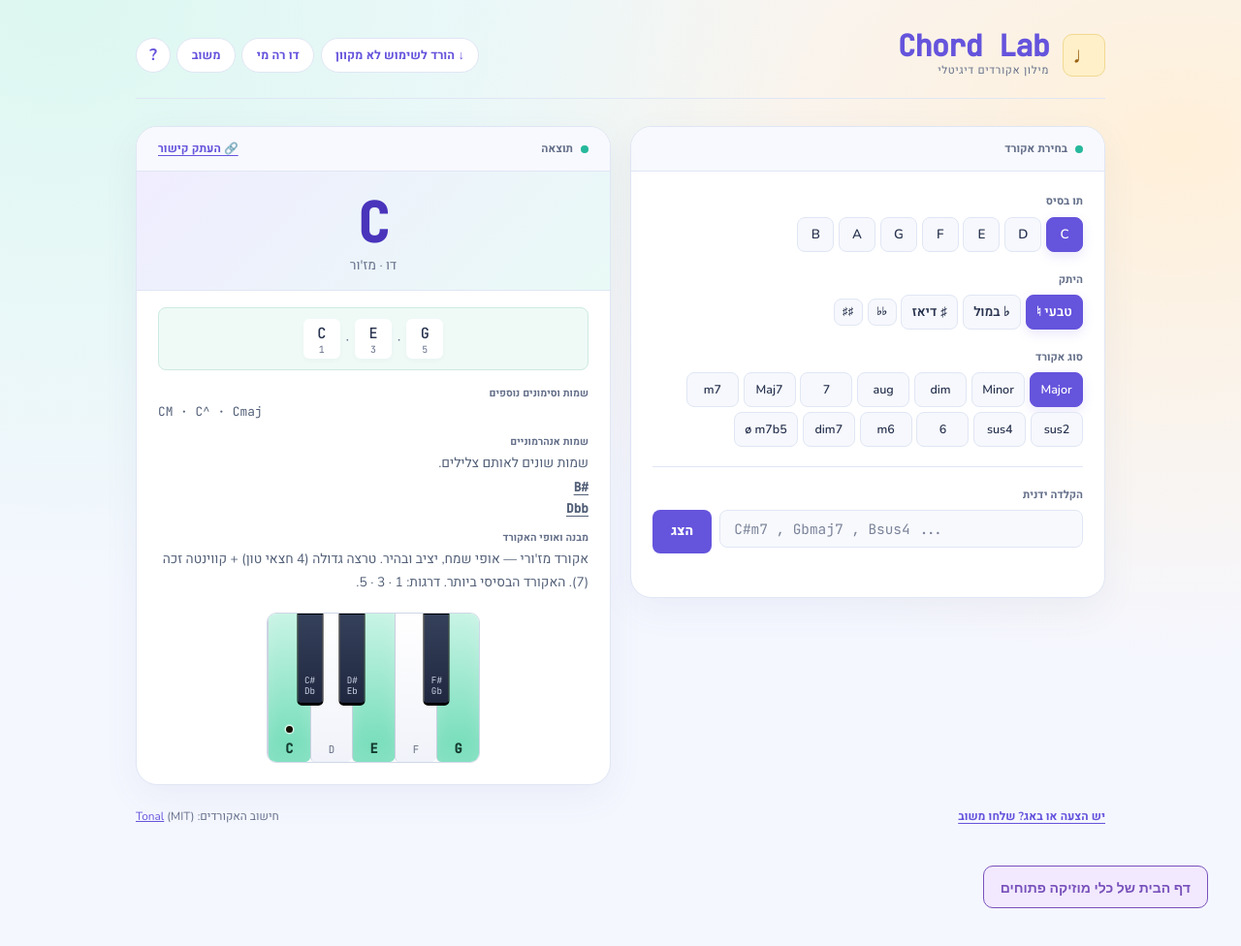
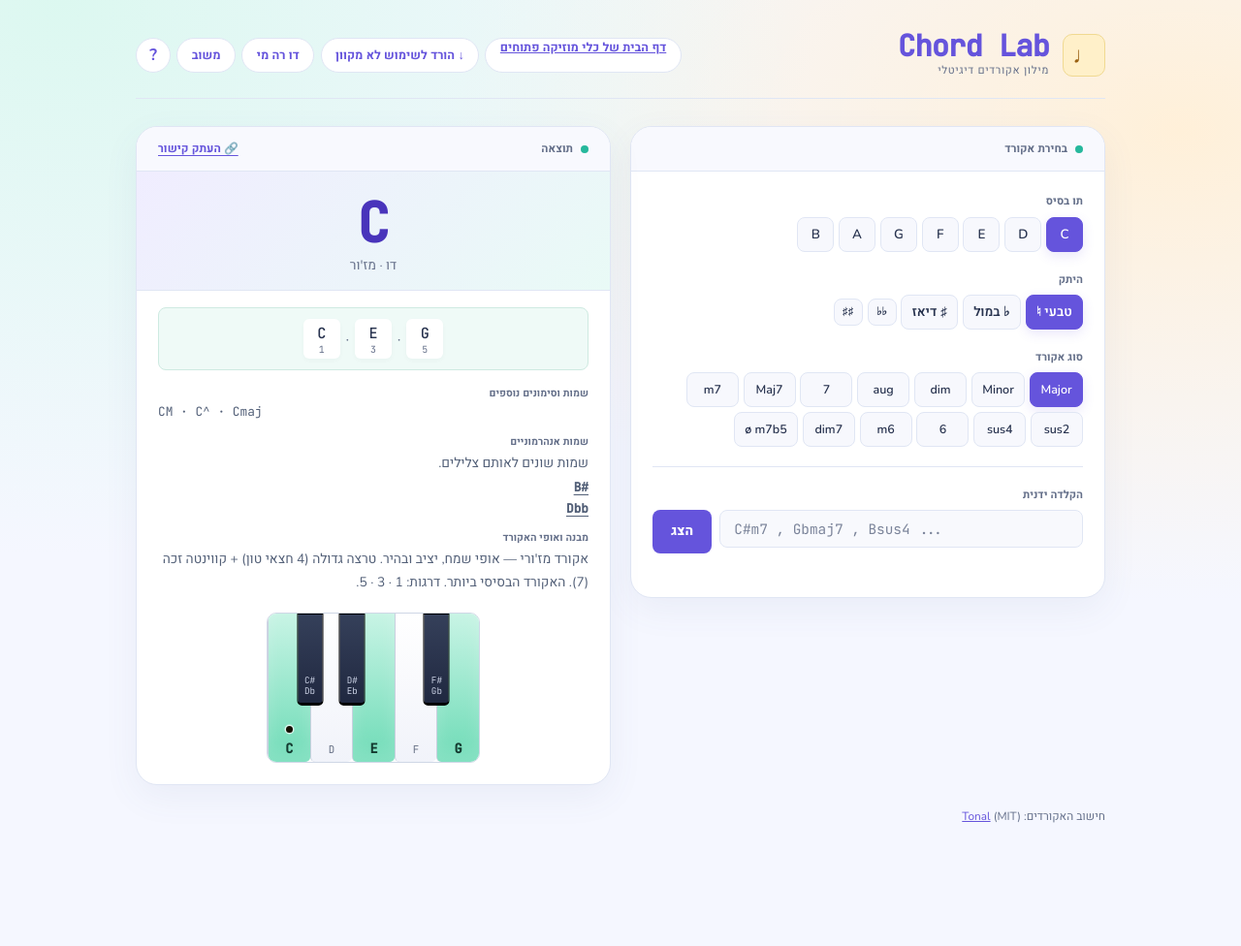
Before and after one commit to openmusictools/chord-lab, a website: page index.html in a window 1280 px wide. Shown: the whole page at 97% size. After the commit the page ends 899 px from the top, so only its background shows below. Drawn offline with Linux system fonts and the light colour scheme.

Commit message:
Place home and feedback beside existing header buttons

```diff
--- a/index.html
+++ b/index.html
@@ -25,7 +25,7 @@
       <div class="logo-icon" aria-hidden="true">♩</div>
       <div><h1>Chord Lab</h1><p>מילון אקורדים דיגיטלי</p></div>
     </div>
-    <div class="hdr-actions">
+    <div class="hdr-actions"><a class="pill-btn" href="https://openmusictools.github.io/">דף הבית של כלי מוזיקה פתוחים</a>
       <a class="pill-btn download-btn" href="downloads/chord-lab.htm" download="chord-lab.htm">↓ הורד לשימוש לא מקוון</a>
       <button id="sol-toggle" class="pill-btn" type="button" aria-pressed="false">דו רה מי</button>
       <button class="pill-btn" type="button" data-open-feedback>משוב</button>
@@ -79,7 +79,7 @@
   </main>
 
   <footer>
-    <button type="button" class="link-btn" data-open-feedback>יש הצעה או באג? שלחו משוב</button>
+
     <span>חישוב האקורדים: <a href="https://github.com/tonaljs/tonal" target="_blank" rel="noopener">Tonal</a> (MIT)</span>
   </footer>
 </div>
@@ -132,5 +132,5 @@
 <script src="js/piano.js"></script>
 <script src="js/feedback.js"></script>
 <script src="js/app.js"></script>
-<footer class="tools-home-footer"><a class="tools-home-button" href="https://openmusictools.github.io/">דף הבית של כלי מוזיקה פתוחים</a></footer></body>
+</body>
 </html>
```
